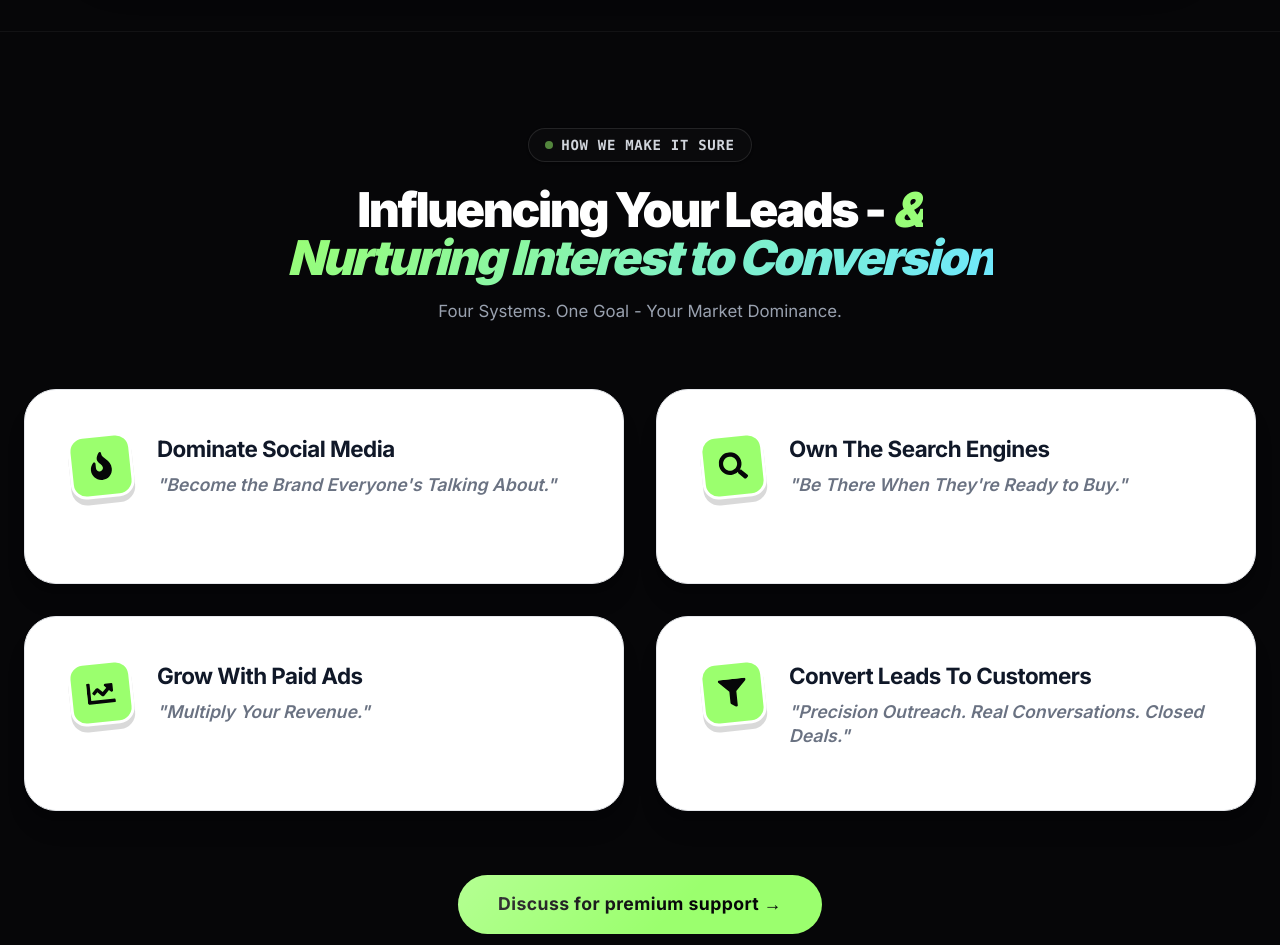
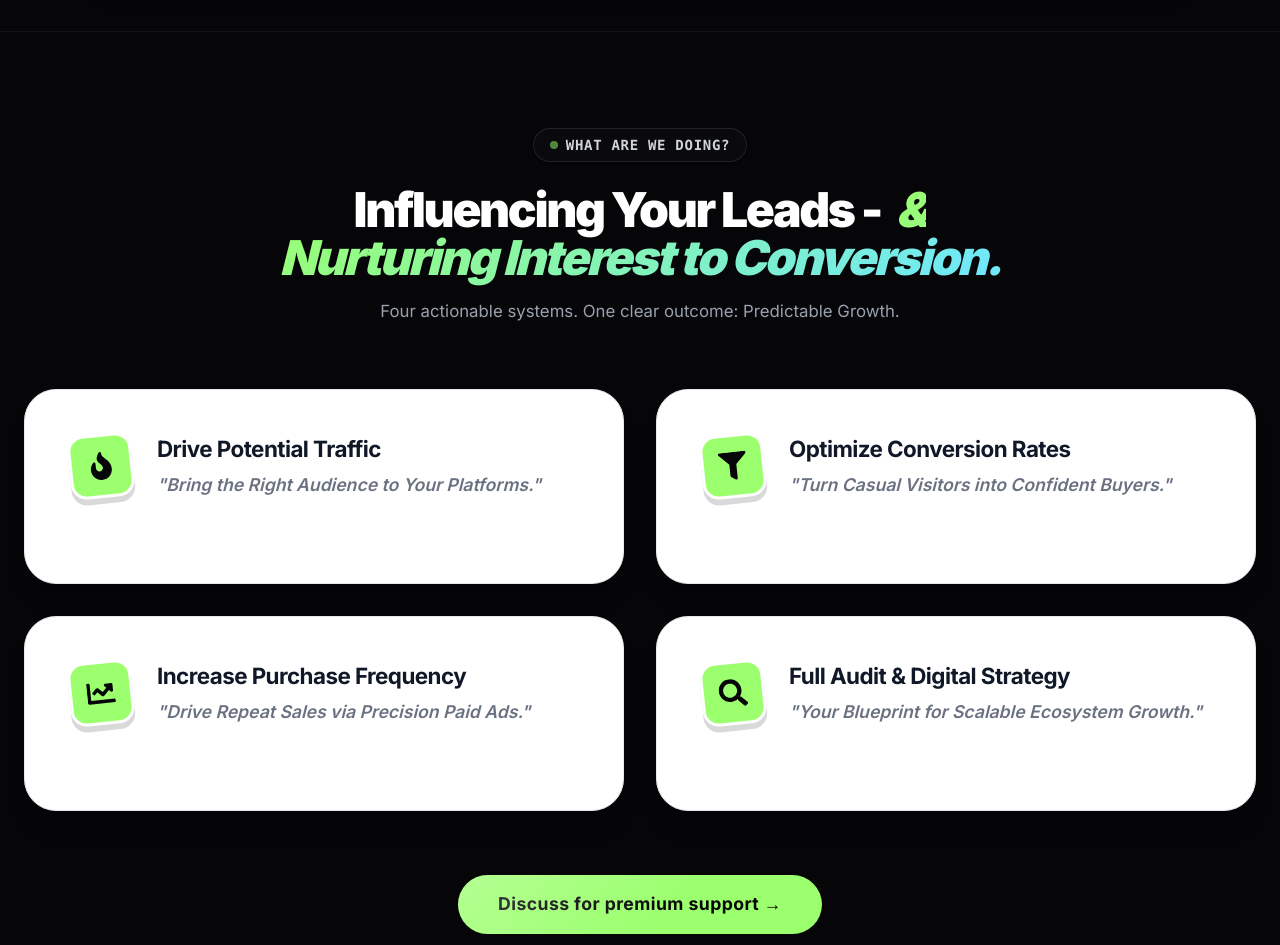
Before and after one commit to einfoengine/ablyart, a Next.js app: page / in a window 1280 px wide. Shown: the part 1880-2825 px from the top of the page. Built offline with nearby package versions, Linux system fonts and the light colour scheme.

Commit message:
Hot services section changed

```diff
--- a/src/components/HotServicesSection.tsx
+++ b/src/components/HotServicesSection.tsx
@@ -9,28 +9,28 @@ import { FaFire, FaSearch, FaFilter, FaChartLine } from "react-icons/fa";
 
 const services = [
   {
-    category: "Dominate Social Media",
-    title: "Become the Brand Everyone's Talking About.",
-    description: "End-to-end social presence: compelling content creation, posting, community engagement followup, growth optimization. Result? A brand people recognize, trust, and buy from.",
+    category: "Drive Potential Traffic",
+    title: "Bring the Right Audience to Your Platforms.",
+    description: "We utilize smart, multi-channel targeting to bring high-quality, product-aware visitors straight to your website and social media platforms, ensuring you reach people ready to engage.",
     icon: <FaFire size={28} />
   },
   {
-    category: "Own the Search Engines",
-    title: "Be There When They're Ready to Buy.",
-    description: "Full-stack SEO: technical audits, keyword strategy, content creation, link building. Result? Your business ranking where buyers are already searching — bringing in traffic without paying for every click.",
-    icon: <FaSearch size={28} />
+    category: "Optimize Conversion Rates",
+    title: "Turn Casual Visitors into Confident Buyers.",
+    description: "Traffic is useless without action. We re-engineer your user experience, refine your messaging, and optimize your sales funnels to significantly increase the percentage of visitors who complete a purchase.",
+    icon: <FaFilter size={28} />
   },
   {
-    category: "Grow with paid ads",
-    title: "Multiply Your Revenue.",
-    description: "Performance advertising across Meta, TikTok, and Google: strategy, creatives, targeting, optimization. Result? More revenue from every dollar spent — zero wasted on vanity metrics.",
+    category: "Increase Purchase Frequency",
+    title: "Drive Repeat Sales via Precision Paid Ads.",
+    description: "We deploy highly optimized remarketing campaigns across ad platforms to keep your brand top-of-mind, encouraging past buyers to return and purchase from you more frequently.",
     icon: <FaChartLine size={28} />
   },
   {
-    category: "Convert Leads to Customers",
-    title: "Precision Outreach. Real Conversations. Closed Deals.",
-    description: "Precision outbound: Apollo prospecting, hyper-targeted lists, personalized cold email sequences at scale. Result? Real sales conversations with decision-makers who are ready to buy.",
-    icon: <FaFilter size={28} />
+    category: "Full Audit & Digital Strategy",
+    title: "Your Blueprint for Scalable Ecosystem Growth.",
+    description: "We perform a deep-dive audit of your digital presence to find bottlenecks and leaks. Then, we provide a customized, step-by-step marketing strategy mathematically built to scale.",
+    icon: <FaSearch size={28} />
   }
 ];
 
@@ -42,10 +42,10 @@ export default function HotServicesSection() {
 
         {/* Section Heading */}
         <SectionHeader
-          badge="How we make it sure"
+          badge="What are we doing?"
           titleBase="Influencing Your Leads - "
-          titleHighlight="& Nurturing Interest to Conversion"
-          subtitle="Four Systems. One Goal - Your Market Dominance."
+          titleHighlight="&nbsp;& Nurturing Interest to Conversion."
+          subtitle="Four actionable systems. One clear outcome: Predictable Growth."
           alignment="center"
         />
 
```
